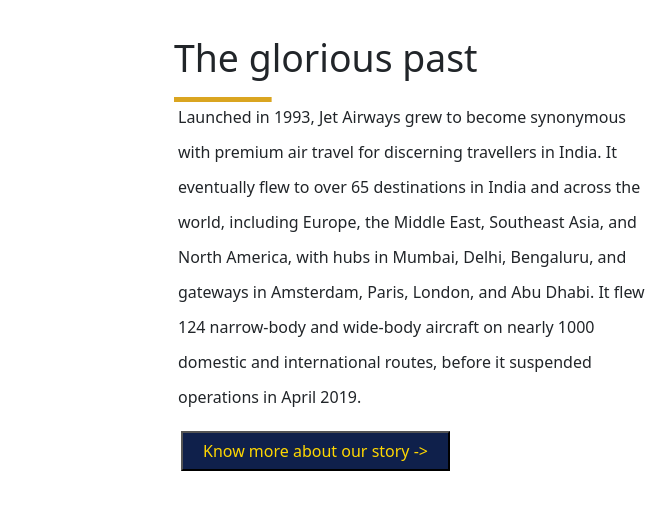
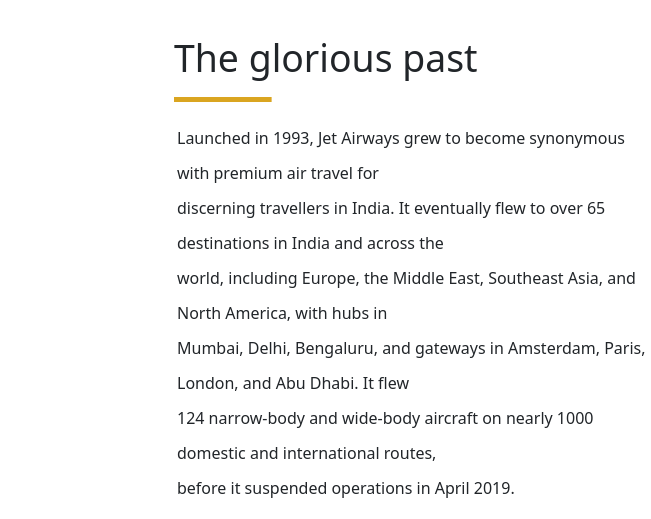
Before and after one commit to Zenhal789/Zenhal789.github.io, a plain HTML site: page index.html in a window 1024 px wide. Shown: the part 742-1261 px from the top of the page, 373-1024 px from the left. Drawn offline with nearby package versions, Linux system fonts and the light colour scheme.

Commit message:
Update style.css

```diff
--- a/style.css
+++ b/style.css
@@ -436,7 +436,7 @@
             display: none;
         }
         .description1{
-            display: block;
+            display: none;
         }
 
     }
@@ -480,12 +480,10 @@
 
         }
         .description{
-            display: none;
+            display: block;
         }
         .description1{
-            line-height: 35px;
-            margin-top: 19px;
-            margin-left: 39px;
+           display: none;
         }
         .section2-right{
             width: 50%;
```
